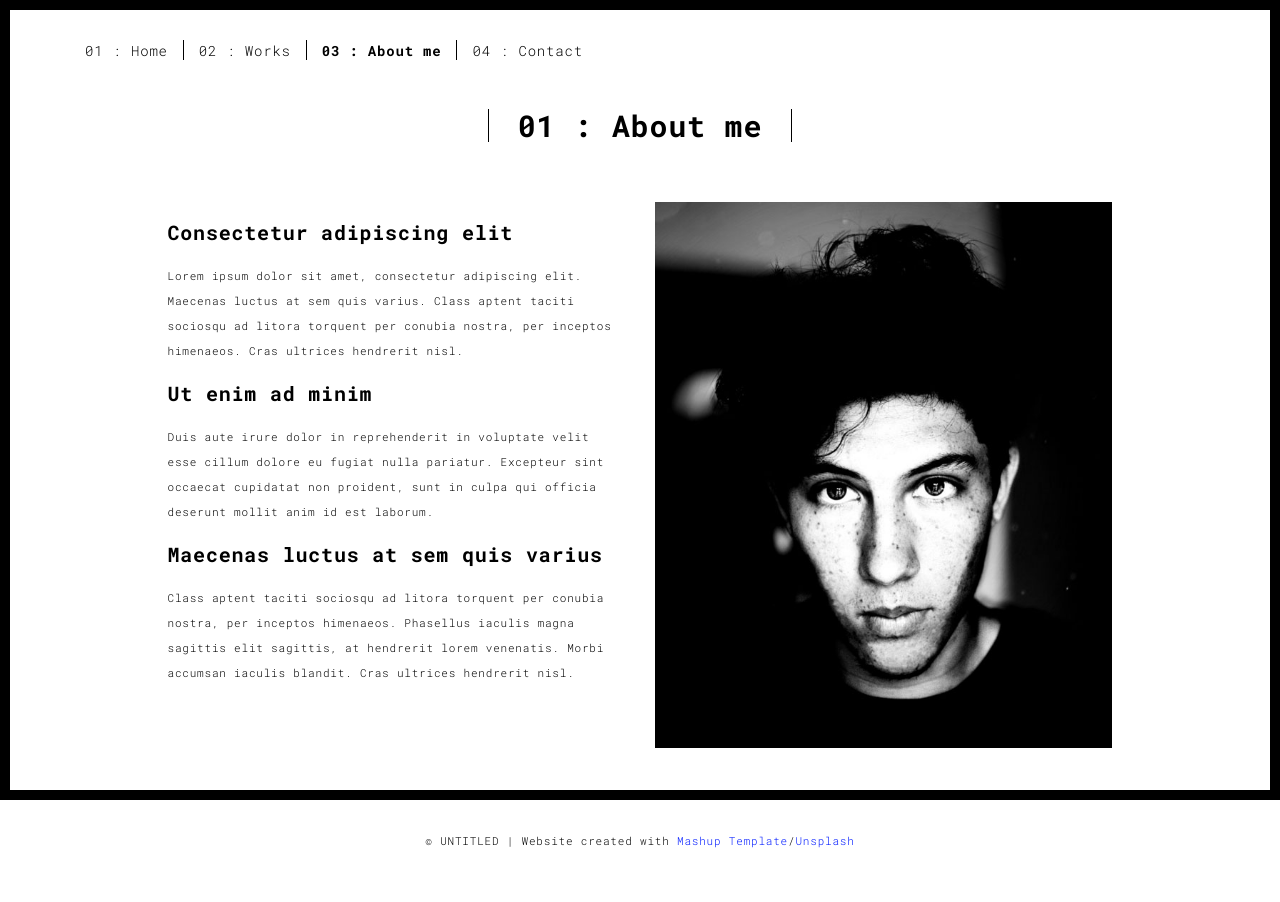
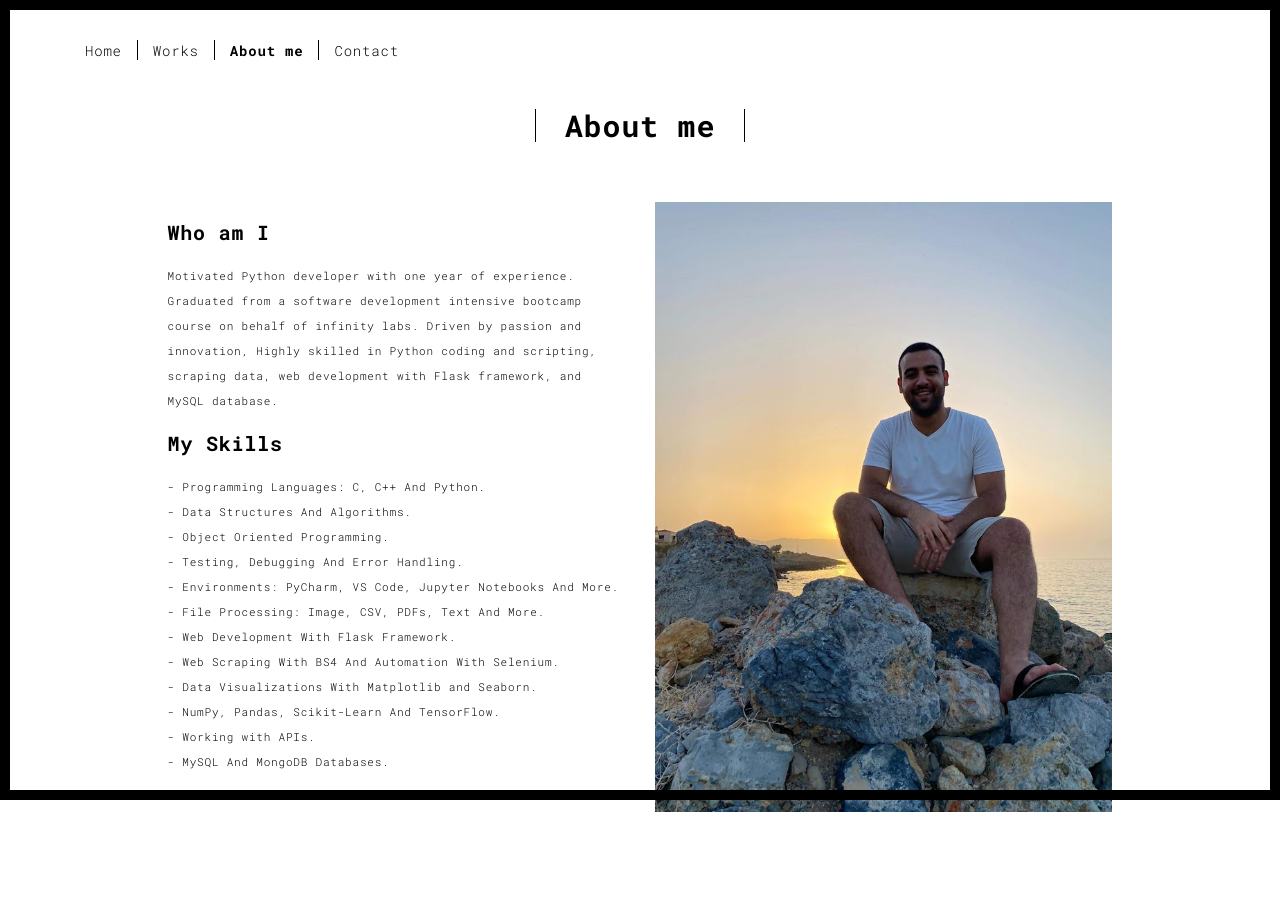
Before and after one commit to OsherSo/portfolio, a Flask app: page /about.html in a window 1280 px wide. Before the commit the page ends 848 px from the top, so only its background shows below. Run offline with Flask 2, Linux system fonts and the light colour scheme; some libraries are stand-ins or nearby versions.

Commit message:
Update portfolio

```diff
--- a/templates/about.html
+++ b/templates/about.html
@@ -39,10 +39,10 @@
 
             <div class="collapse navbar-collapse" id="navbar-collapse">
                 <ul class="nav navbar-nav ">
-                    <li><a href="./index.html" title="">01 : Home</a></li>
-                    <li><a href="./works.html" title="">02 : Works</a></li>
-                    <li><a href="./about.html" title="">03 : About me</a></li>
-                    <li><a href="./contact.html" title="">04 : Contact</a></li>
+                    <li><a href="./index.html" title="">Home</a></li>
+                    <li><a href="./works.html" title="">Works</a></li>
+                    <li><a href="./about.html" title="">About me</a></li>
+                    <li><a href="./contact.html" title="">Contact</a></li>
                 </ul>
 
 
@@ -56,30 +56,37 @@
         <div class="row">
             <div class="col-xs-12">
                 <div class="section-container-spacer text-center">
-                    <h1 class="h2">01 : About me</h1>
+                    <h1 class="h2">About me</h1>
                 </div>
 
                 <div class="row">
                     <div class="col-md-10 col-md-offset-1">
                         <div class="row">
                             <div class="col-xs-12 col-md-6">
-                                <h3>Consectetur adipiscing elit</h3>
-                                <p>Lorem ipsum dolor sit amet, consectetur adipiscing elit. Maecenas luctus at sem quis
-                                    varius.
-                                    Class aptent taciti sociosqu ad litora torquent per conubia nostra, per inceptos
-                                    himenaeos. Cras ultrices hendrerit nisl.</p>
-                                <h3>Ut enim ad minim </h3>
-                                <p>Duis aute irure dolor in reprehenderit in voluptate velit esse
-                                    cillum dolore eu fugiat nulla pariatur. Excepteur sint occaecat cupidatat non
-                                    proident, sunt in culpa qui officia deserunt mollit anim id est laborum.
-                                <h3>Maecenas luctus at sem quis varius</h3>
+                                <h3>Who am I</h3>
                                 <p>
-                                    Class aptent taciti sociosqu ad litora torquent per conubia nostra, per inceptos
-                                    himenaeos. Phasellus iaculis magna sagittis elit sagittis, at hendrerit lorem
-                                    venenatis. Morbi accumsan iaculis blandit. Cras ultrices hendrerit nisl.</p>
+                                    Motivated Python developer with one year of experience. Graduated from a software
+                                    development intensive bootcamp course on behalf of infinity labs. Driven by passion
+                                    and innovation, Highly skilled in Python coding and scripting, scraping data, web
+                                    development with Flask framework, and MySQL database.
+                                </p>
+                                <h3>My Skills</h3>
+                                <p>
+                                    - Programming Languages: C, C++ And Python.<br>
+                                    - Data Structures And Algorithms.<br>
+                                    - Object Oriented Programming.<br>
+                                    - Testing, Debugging And Error Handling.<br>
+                                    - Environments: PyCharm, VS Code, Jupyter Notebooks And More.<br>
+                                    - File Processing: Image, CSV, PDFs, Text And More.<br>
+                                    - Web Development With Flask Framework.<br>
+                                    - Web Scraping With BS4 And Automation With Selenium.<br>
+                                    - Data Visualizations With Matplotlib and Seaborn.<br>
+                                    - NumPy, Pandas, Scikit-Learn And TensorFlow.<br>
+                                    - Working with APIs.<br>
+                                    - MySQL And MongoDB Databases.<br>
                             </div>
                             <div class="col-xs-12 col-md-6">
-                                <img src="./static/assets/images/profil.jpg" class="img-responsive" alt="">
+                                <img src="./static/assets/images/kazoon.jpg" class="img-responsive" alt="">
                             </div>
                         </div>
                     </div>
@@ -92,22 +99,29 @@
 </div>
 
 
-<footer class="footer-container text-center">
-    <div class="container">
-        <div class="row">
-            <div class="col-xs-12">
-                <p>© UNTITLED | Website created with <a href="http://www.mashup-template.com/"
-                                                        title="Create website with free html template">Mashup
-                    Template</a>/<a href="https://www.unsplash.com/" title="Beautiful Free Images">Unsplash</a></p>
-            </div>
-        </div>
-    </div>
-</footer>
+<!--<footer class="footer-container text-center">-->
+<!--    <div class="container">-->
+<!--        <div class="row">-->
+<!--            <div class="col-xs-12">-->
+<!--                <p>© UNTITLED | Website created with <a href="http://www.mashup-template.com/"-->
+<!--                                                        title="Create website with free html template">Mashup-->
+<!--                    Template</a>/<a href="https://www.unsplash.com/" title="Beautiful Free Images">Unsplash</a></p>-->
+<!--            </div>-->
+<!--        </div>-->
+<!--    </div>-->
+<!--</footer>-->
 
 <script>
   document.addEventListener("DOMContentLoaded", function (event) {
      navActivePage();
   });
+
+
+
+
+
+
+
 
 </script>
 
```
Also changed, not shown: templates/contact.html (+14 -9 lines), templates/works.html (+36 -29 lines), static/assets/images/kazoon.jpg (added), static/assets/images/odds.jpg (added), static/assets/images/snake.jfif (added), static/assets/images/snake.png (added).
